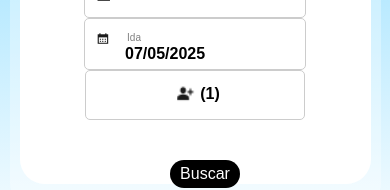
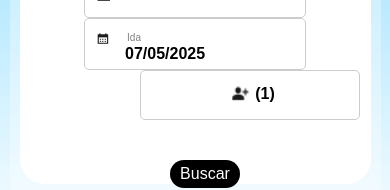
Before and after one commit to alexismouwid/avianca.co, a React (Vite) app: page / in a window 390 px wide. Shown: the part 263-453 px from the top of the page. Built offline with nearby package versions, Linux system fonts and the light colour scheme.

Commit message:
reajuste de button passenger

```diff
--- a/src/componentes/option-fly/OptionFly.css
+++ b/src/componentes/option-fly/OptionFly.css
@@ -477,6 +477,7 @@ height: 260px;
   .button-passengers {
     margin: 0;
     top: 0;
+    left: 55px;
     position: relative;
     border-radius: 5px;
     font-size: 15px;
```
